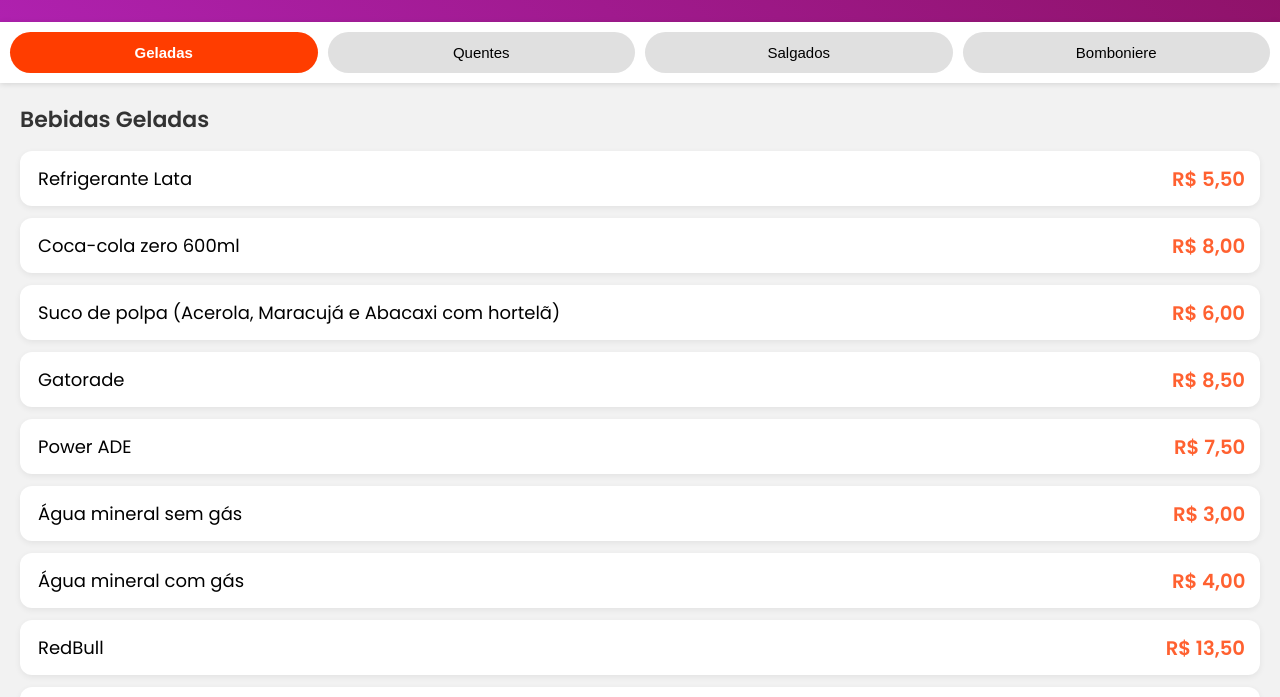
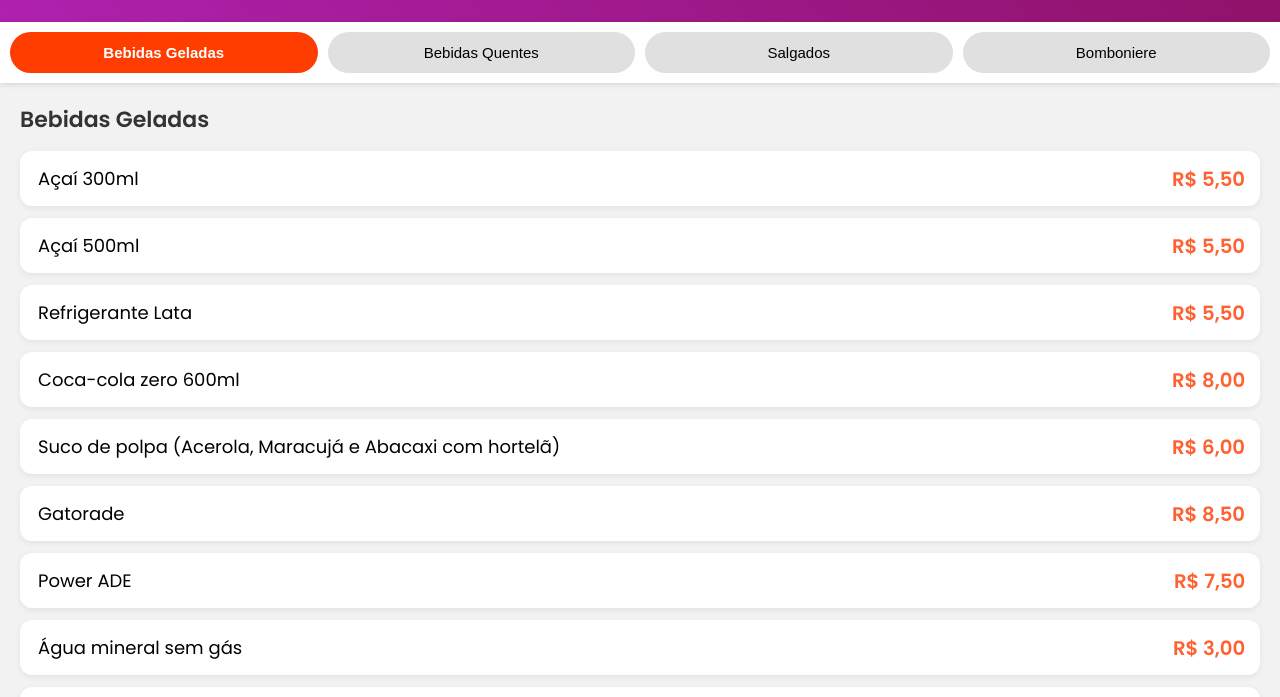
Before and after one commit to Jhonathaspq/Cardapio-point-do-cafe, a plain HTML site: page index.html in a window 1280 px wide. Shown: the part 100-797 px from the top of the page. Drawn offline with Linux system fonts and the light colour scheme.

Commit message:
Update index.html

```diff
--- a/index.html
+++ b/index.html
@@ -13,14 +13,24 @@
 </header>
 
 <nav class="tabs">
-    <button class="tab-btn active" onclick="openTab(event, 'geladas')">Geladas</button>
-    <button class="tab-btn" onclick="openTab(event, 'quentes')">Quentes</button>
+    <button class="tab-btn active" onclick="openTab(event, 'geladas')">Bebidas Geladas</button>
+    <button class="tab-btn" onclick="openTab(event, 'quentes')">Bebidas Quentes</button>
     <button class="tab-btn" onclick="openTab(event, 'salgados')">Salgados</button>
     <button class="tab-btn" onclick="openTab(event, 'bomboniere')">Bomboniere</button>
 </nav>
 
 <section id="geladas" class="tab-content active">
     <h2>Bebidas Geladas</h2>
+
+    <div class="item">
+        <span>Açaí 300ml</span>
+        <span class="price">R$ 5,50</span>
+    </div>
+
+    <div class="item">
+        <span>Açaí 500ml</span>
+        <span class="price">R$ 5,50</span>
+    </div>
 
     <div class="item">
         <span>Refrigerante Lata</span>
```
